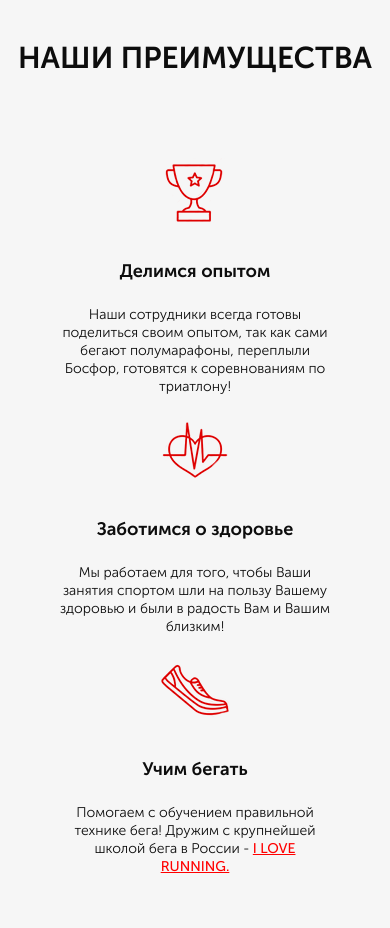
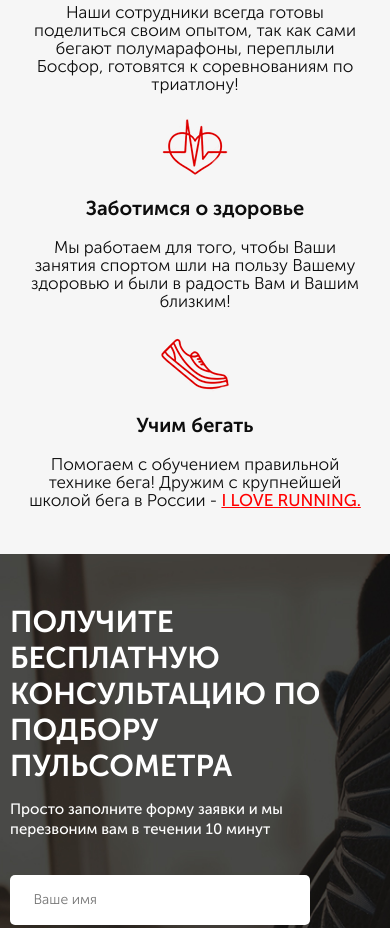
Before and after one commit to dmitrymvp/pulse, a plain HTML site: page index.html in a window 390 px wide. Shown: the part 799-1727 px from the top of the page. Drawn offline with Linux system fonts and the light colour scheme.

Commit message:
add form

```diff
--- a/index.html
+++ b/index.html
@@ -94,6 +94,7 @@
         </div>
     </section>
 
+ <script src="js/script.js"></script>
 </body>
 
 </html>
--- a/sass/base/_media.scss
+++ b/sass/base/_media.scss
@@ -117,6 +117,15 @@
             font-size: 12px;
         }
     }
+
+    .consultation {
+        min-height: 600px;
+        padding: 75px 0;
+
+        &__header {
+            font-size: 30px;
+        }
+    }
 }
 
 @media (max-width: 576px) {
@@ -202,4 +211,16 @@
             font-size: 17px;
         }
     }
+
+    .consultation {
+        min-height: 600px;
+        padding: 50px 0;
+
+        &__descr {
+            margin-top: 15px;
+            font-size: 15px;
+            line-height: 20px;
+        }
+    }
+
 }
--- a/sass/style.scss
+++ b/sass/style.scss
@@ -1,5 +1,5 @@
 @import 'base/variables';
-@import 'base/media';
+
 
 * {
     font-family: 'Museo Sans Cyrl', sans-serif;
@@ -17,3 +17,6 @@
 @import 'blocks/advantages';
 @import 'blocks/consultation';
 @import 'blocks/forms';
+
+
+@import 'base/media';
```
Also changed, not shown: css/style.min.css, js/script.js (added).
